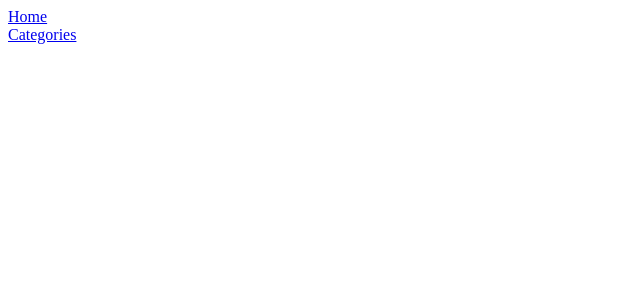
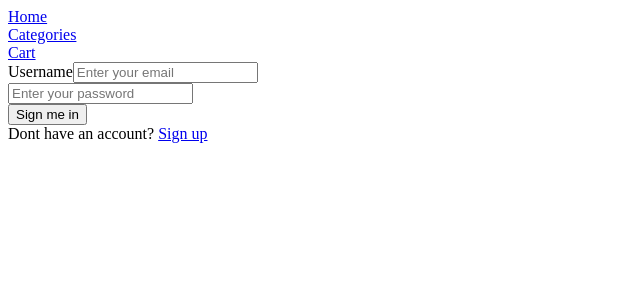
Before and after one commit to Berrones-Edwin/eccomerce, a React (Vite) app: page /login in a window 1280 px wide. Shown: the top 300 px of the page, without its empty margins (0-640 px from the left). Built offline with nearby package versions, Linux system fonts and the light colour scheme.

Commit message:
[Feature] Create new context - Cart context

```diff
--- a/src/components/Navbar.tsx
+++ b/src/components/Navbar.tsx
@@ -8,7 +8,10 @@ const Navbar = () => {
         <Link to="/">Home</Link>
       </div>
       <div>
-        <Link to="/categorys">Categories</Link>
+        <Link to="/categories">Categories</Link>
+      </div>
+      <div>
+        <Link to="/cart">Cart</Link>
       </div>
     </nav>
   )
--- a/src/pages/HomeScreen.tsx
+++ b/src/pages/HomeScreen.tsx
@@ -37,11 +37,8 @@ function HomeScreen() {
             <b>{product.price}</b>
           </span>
           <section>
-            <button
-              disabled={true}
-              onClick={() => handleAddToCartProduct(product)}
-            >
-              add to cart
+            <button onClick={() => handleAddToCartProduct(product)}>
+              Add to cart
             </button>
           </section>
         </article>
--- a/src/pages/LoginScreen.tsx
+++ b/src/pages/LoginScreen.tsx
@@ -1,7 +1,55 @@
-import React from 'react'
+import * as React from 'react'
+import { Link } from 'react-router-dom'
+import { Formik, Form, Field, ErrorMessage } from 'formik'
+import * as Yup from 'yup'
 
 const LoginScreen = () => {
-  return <div></div>
+  return (
+    <Formik
+      initialValues={{ email: '', password: '' }}
+      validationSchema={Yup.object({
+        username: Yup.string()
+          .email('Invalid Email Address')
+          .required('Required'),
+        password: Yup.string()
+          .min(8, 'The filed password is invalid. Min 8characters')
+          .required('Required')
+      })}
+      onSubmit={(values, actions) => {
+        console.log(values)
+        actions.setSubmitting(false)
+      }}
+    >
+      <Form>
+        <div>
+          <label htmlFor="username">Username</label>
+          <Field
+            type="email"
+            placeholder="Enter your email"
+            autocomplete="off"
+            name="username"
+          />
+          <ErrorMessage component="div" name="username" />
+        </div>
+        <div>
+          <Field
+            type="password"
+            placeholder="Enter your password"
+            name="password"
+          />{' '}
+          <ErrorMessage component="div" name="password" />
+        </div>
+        <div>
+          <button type="submit">Sign me in</button>
+        </div>
+        <div>
+          <span>
+            Dont have an account? <Link to="/register">Sign up</Link>
+          </span>
+        </div>
+      </Form>
+    </Formik>
+  )
 }
 
 export default LoginScreen
--- /dev/null
+++ b/src/pages/RegisterScreen.tsx
@@ -0,0 +1,11 @@
+import React from 'react'
+
+const RegisterScreen = () => {
+  return (
+    <div>
+      <h3>Register</h3>
+    </div>
+  )
+}
+
+export default RegisterScreen
--- a/src/routes/AppRoutes.tsx
+++ b/src/routes/AppRoutes.tsx
@@ -6,6 +6,8 @@ import CartScreen from '../pages/CartScreen'
 import SingleProduct from '../pages/SingleProductScreen'
 import ProductsCategorySpecify from '../pages/ProductsCategorySpecifyScreen'
 import Navbar from '../components/Navbar'
+import LoginScreen from '../pages/LoginScreen'
+import RegisterScreen from '../pages/RegisterScreen'
 
 import ProductsContextProvider from '../context/ProductsContextProvider'
 
@@ -24,6 +26,8 @@ const AppRoutes = () => {
             component={ProductsCategorySpecify}
           />
           <Route path="/cart" exact component={CartScreen} />
+          <Route path="/login" exact component={LoginScreen} />
+          <Route path="/register" exact component={RegisterScreen} />
         </Switch>
       </ProductsContextProvider>
     </Router>
```
Also changed, not shown: src/context/CartContextProvider.tsx (added, +28 -0 lines).
